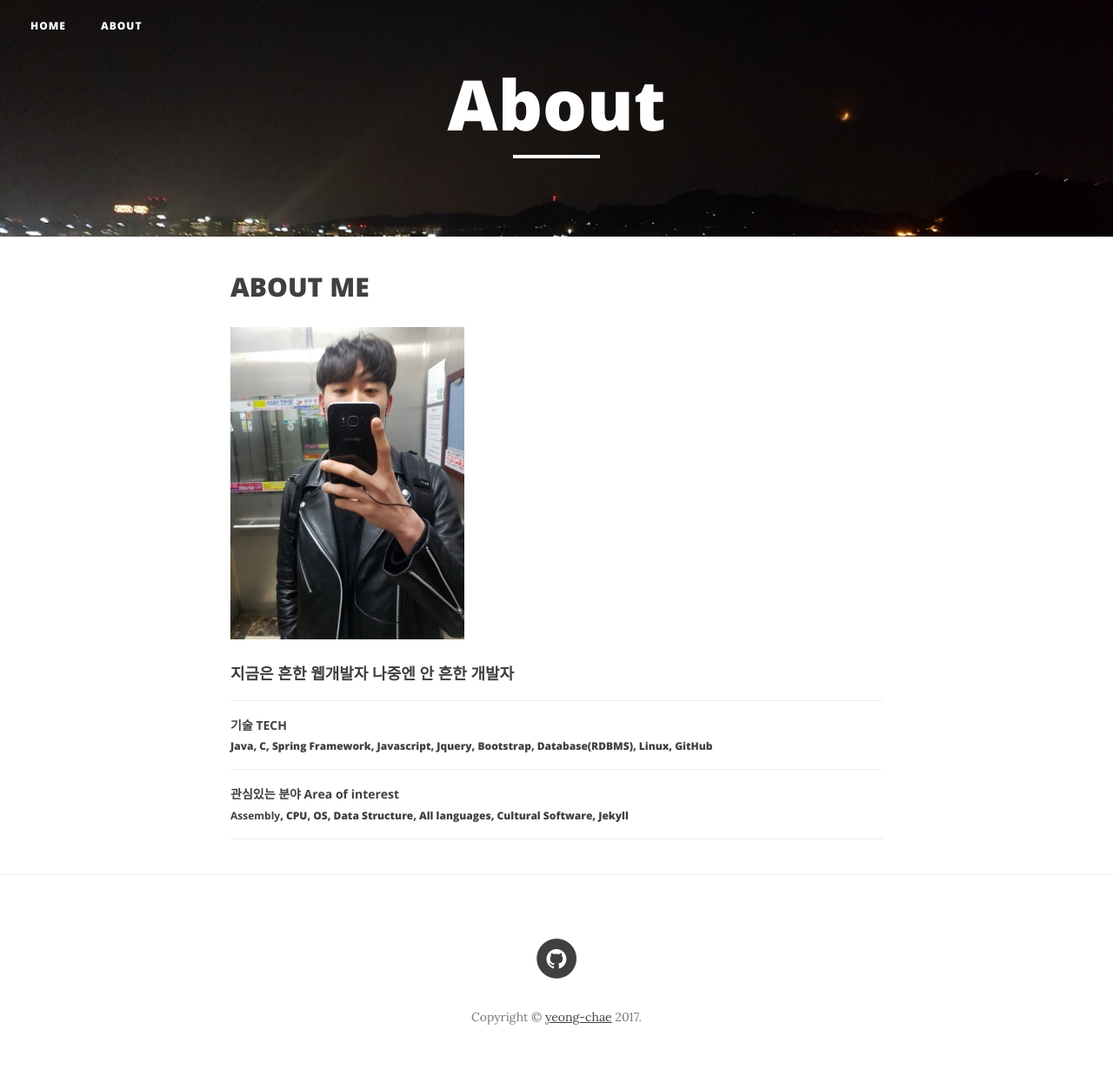
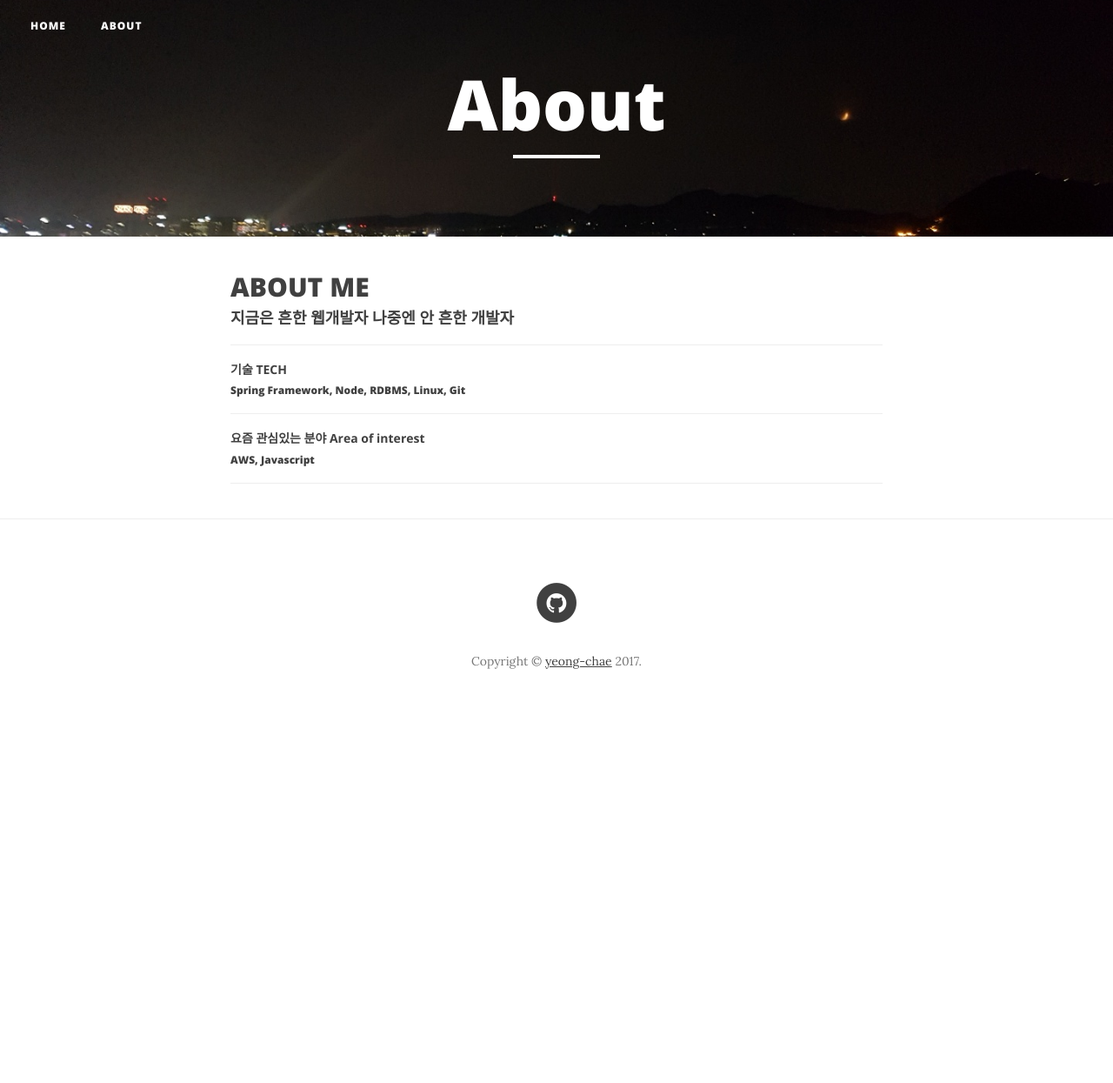
Before and after one commit to kimyeong-chae/kimyeong-chae.github.io, a Jekyll site: the page built from about.md, in a window 1280 px wide. Shown: the whole page at 87% size. Built offline with Jekyll 4.4.1, drawn with Linux system fonts in a browser that asks for light colours; nearby versions of some CDN libraries; after the commit the page ends 900 px from its top, so only the background shows below that.

Commit message:
포스팅 이미지 확인차 커밋

```diff
--- a/about.md
+++ b/about.md
@@ -6,15 +6,15 @@ header-img: "img/home-bg.jpg"
 
 ABOUT ME
 -----
-![yeongchae](/img/about/yeongchae.jpg )
+<!-- ![yeongchae](/img/about/yeongchae.jpg ) -->
 
 #### 지금은 흔한 웹개발자 나중엔 안 흔한 개발자
 
 ***
 ##### 기술 __TECH__
 
-###### Java, C, Spring Framework, Javascript, Jquery, Bootstrap, Database(RDBMS), Linux, GitHub
+###### Spring Framework, Node, RDBMS, Linux, Git
 ***
-##### 관심있는 분야 __Area of interest__
-###### **Assembly**, CPU, OS, Data Structure, All languages, Cultural Software, Jekyll
+##### 요즘 관심있는 분야 __Area of interest__
+###### AWS, Javascript
 ***
```
Also changed, not shown: _posts/aws/2018-12-13-aws-cognito-apigateway-lambda.md (added, +21 -0 lines), img/post/20181213/cognito-1.png (added), img/post/20181213/cognito-2.png (added), img/post/20181213/cognito-3.png (added).
